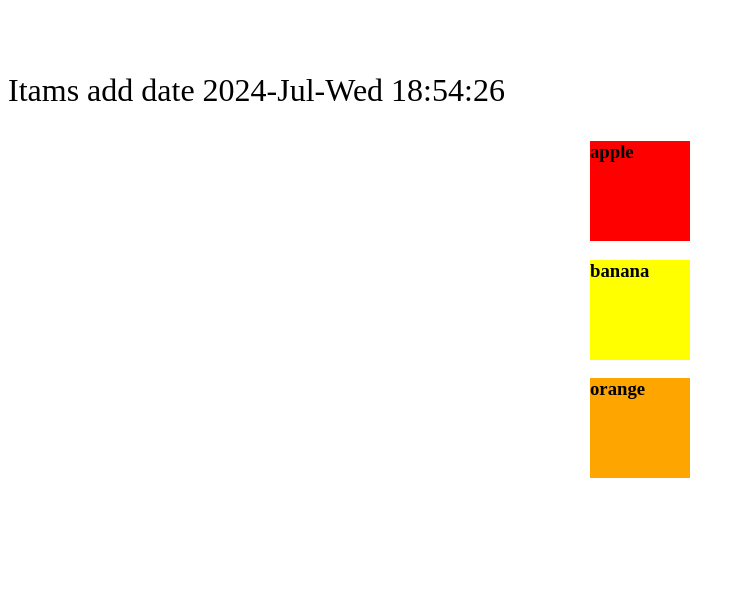
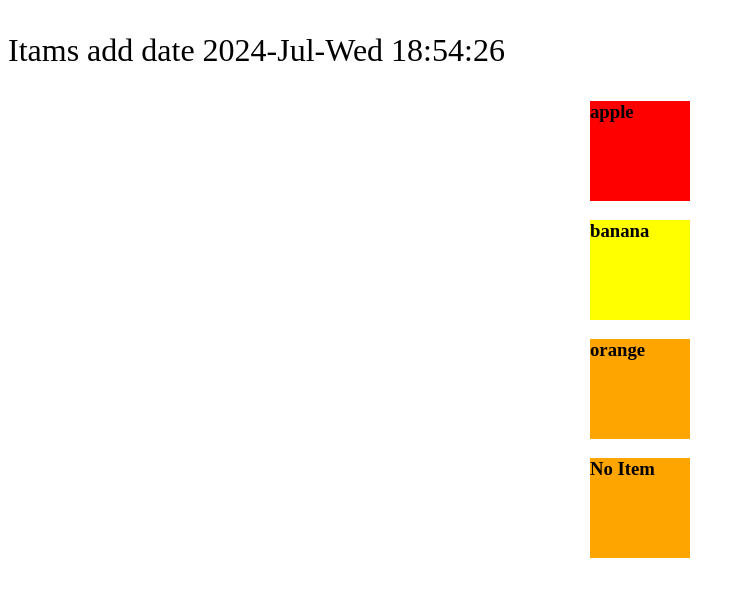
Before and after one commit to afseerashraf/web-dev-training, a PHP site: page /workPHP/try.php in a window 1280 px wide. Shown: the part 58-655 px from the top of the page, without its empty margins (0-744 px from the left). Run offline with PHP 8.4, Linux system fonts and the light colour scheme.

Commit message:
no item add

```diff
--- a/workPHP/try.php
+++ b/workPHP/try.php
@@ -39,6 +39,13 @@ $fruits = ['apple', 'banana', 'orange'];
         background-color: orange;
         color:black;
        }
+       .novalue{
+        margin: auto;
+        height:100px;
+        width:100px;
+        background-color: orange;
+        color:black;
+       }
        .date{
         font-size: 2em;
         animation: fadeIn 1s ease-in-out infinite alternate;
@@ -52,7 +59,7 @@ $fruits = ['apple', 'banana', 'orange'];
 
  </header>
 
- <marquee behavior="slow" direction="right"></marquee><p class="date">Itams add date <?php echo date('Y-M-D H:i:s') ?></p> </marquee>
+ <p class="date">Itams add date <?php echo date('Y-M-D H:i:s') ?></p>
 
 <div class="apple">
 <h3><?php echo findValue($fruits, 'apple') ?> </h3>
@@ -65,6 +72,11 @@ $fruits = ['apple', 'banana', 'orange'];
 <h3><?php echo findValue($fruits, 'orange') ?> </h3>
 </div>
 
+<div class="novalue">
+<h3><?php echo findValue($fruits, 'kiwi') ?> </h3>
+
+</div>
+
 
 
 </div>
```
